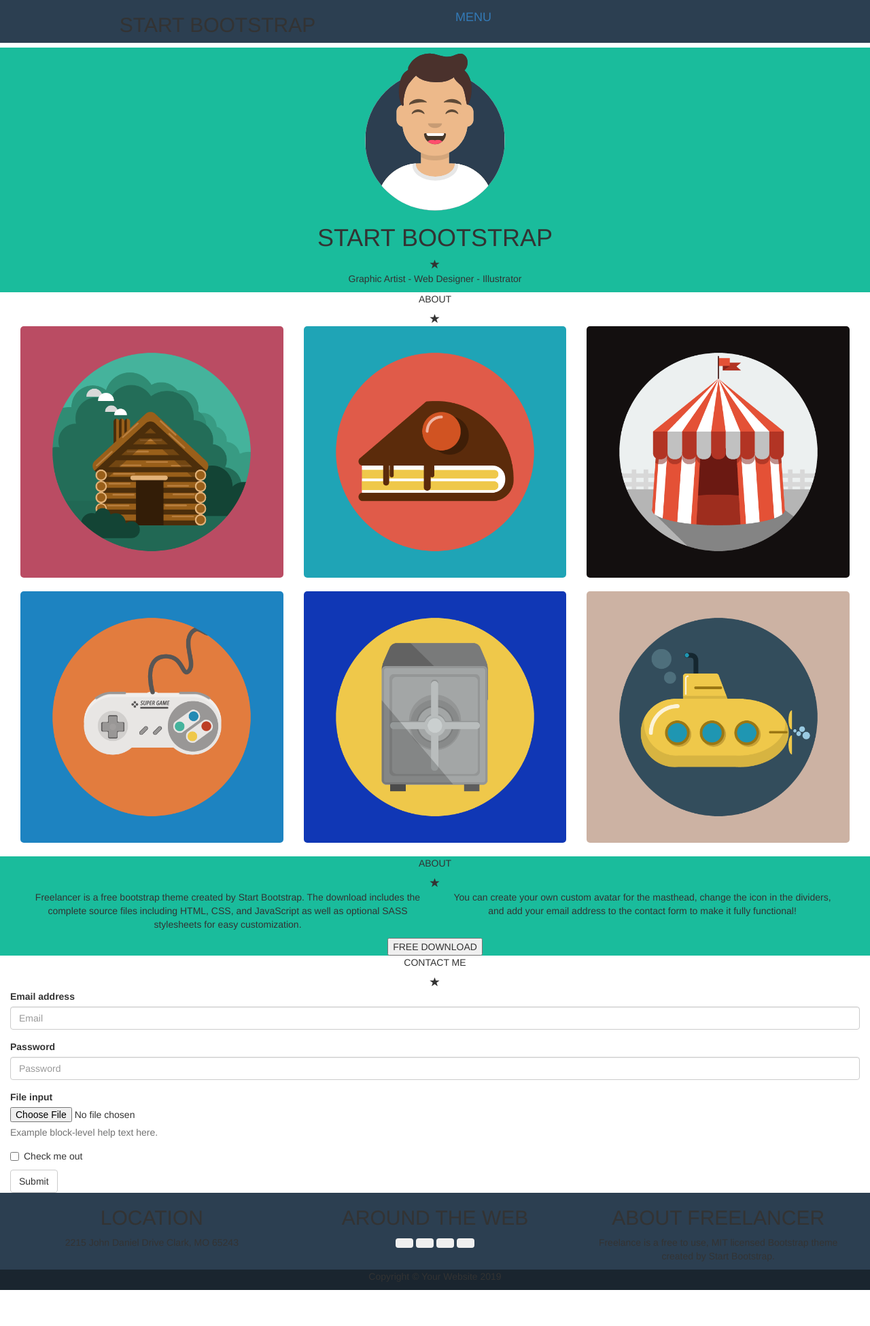
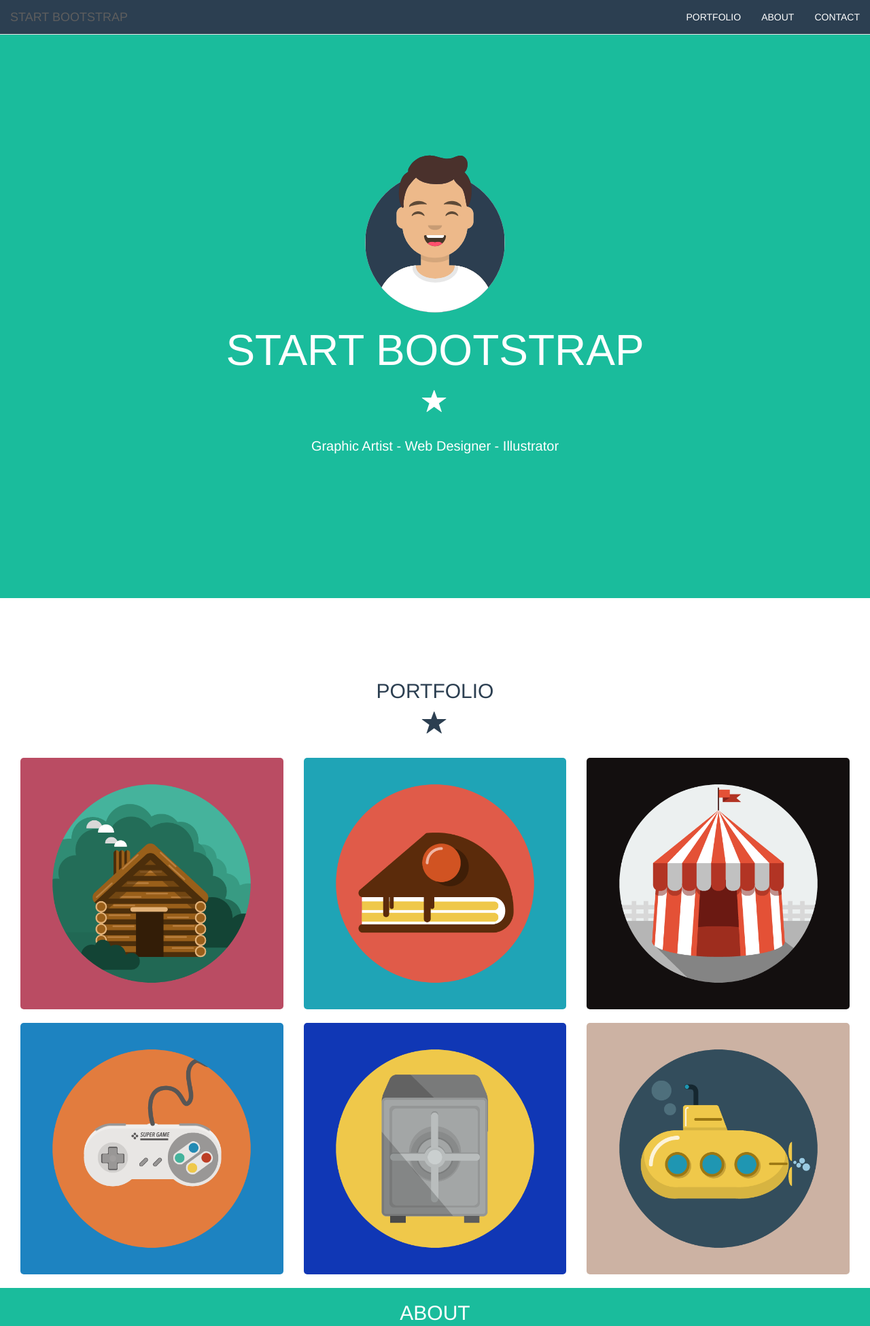
Before and after one commit to lorelulli/html-css-bootstrap-freelancer, a plain HTML site: page index.html in a window 1280 px wide. Shown: the top 1951 px of the page at 68% size. Before the commit the page ends 1898 px from the top, so only its background shows below. Drawn offline with nearby package versions, Linux system fonts and the light colour scheme.

Commit message:
stilizzazione da ultimare

```diff
--- a/css/style.css
+++ b/css/style.css
@@ -1,5 +1,5 @@
 body{
-    padding-top: 70px;
+    padding-top: 50px;
 }
 
 
@@ -10,10 +10,19 @@ body{
 }
 
 
-nav{
+.navbar{
     background-color: #2C3F51;
+
 }
 
+.navbar-default .navbar-nav>li>a ,
+.navbar-default .navbar-brand {
+    color: white;
+
+}
+
+.navbar-default .navbar-toggle .icon-bar {
+    background-color: white;
 }
 
 header .left h2{
@@ -22,8 +31,23 @@ header .left h2{
 
 }
 
+#menunav{
+    display: inline;
+    color: white;
+    float: left;
+}
+
+.hamburger{
+    float: left;
+
+}
+
+.immagineimg{
+    padding-top: 170px;
+}
 
 #img{
+
     height: 240px;
     width: 100%;
     object-fit: contain;
@@ -51,3 +75,90 @@ header .left h2{
 .black{
     background-color: #1A252F;
 }
+
+.green h1, .icon, p{
+    color: white;
+}
+
+.green h1{
+    font-size: 64px;
+}
+
+.green .icon{
+    padding-bottom: 20px;
+    padding-top: 10px;
+    font-size: 36px;
+}
+
+.green p{
+    font-size: 20px;
+    padding-bottom: 200px;
+}
+
+.portfolio{
+    font-size: 36px;
+    color: #2C3F51;
+    margin-bottom: 20px;
+}
+
+.green-2 h2,span,{
+    color: white;
+    font-size: 36px;
+    padding-bottom: 20px;
+}
+
+#stellabianca{
+    color: white;
+}
+
+.green-2 p{
+    font-size: 20px;
+
+}
+
+.green-2 button{
+    padding-bottom: 100px;
+}
+
+.white-2{
+    margin-top: 100px;
+    margin-bottom: 100px;
+}
+
+.white-2 h2,span{
+    font-size: 36px;
+    color: #2C3F51;
+}
+
+#portfolio{
+    color: #2C3F51;
+    padding-top: 100px;
+}
+
+.primascheda{
+    margin-top: 80px;
+    margin-bottom: 50px;
+}
+
+.secondascheda,.terzascheda{
+    margin-bottom: 50px;
+}
+
+.blu2 p,h2{
+    color: white;
+}
+
+.blu-2 h2{
+    font-size: 24px;
+    font-weight: 900;
+}
+
+.blu-2 p{
+    font-size: 20px;
+
+}
+
+footer p{
+    padding: 24px 0;
+    font-size: 12px;
+}
--- a/index.html
+++ b/index.html
@@ -13,29 +13,43 @@
         <header>
             <div class="container-fluid">
 
-                <nav class="navbar-fixed-top" >
 
-                    <div class="left col-xs-6 text-center">
-                        <h2> START BOOTSTRAP </h2>
+
+                    <nav class="navbar-fixed-top navbar navbar-default">
+
+                        <div class="container-fluid">
+                            <!-- Brand and toggle get grouped for better mobile display -->
+                            <div class="navbar-header white">
+                              <button type="button" class="navbar-toggle collapsed" data-toggle="collapse" data-target="#bs-example-navbar-collapse-1" aria-expanded="false">
+                                <span id="menunav"> MENU</span>
+                                <div class="hamburger ">
+                                    <span class="sr-only">Toggle navigation</span>
+                                    <span class="icon-bar"></span>
+                                    <span class="icon-bar"></span>
+                                    <span class="icon-bar"></span>
 
                                 </div>
 
-                    <div class=" right col-xs-6 text-center">
-
-                        <div class="navbar-header">
-                            <button type="button" class="navbar-toggle collapsed" data-toggle="collapse" data-target="#bs-example-navbar-collapse-1" aria-expanded="false">
-                                <span class="sr-only"> menu</span>
-                                <span class="icon-bar"></span>
-                                <span class="icon-bar"></span>
-                                <span class="icon-bar"></span>
                               </button>
-                            <a class="navbar-brand" href="#">MENU</a>
+                              <a class="navbar-brand" href="#">START BOOTSTRAP</a>
                             </div>
 
-                    </div>
+                            <!-- Collect the nav links, forms, and other content for toggling -->
+                            <div class="collapse navbar-collapse" id="bs-example-navbar-collapse-1">
+
+                              <ul class="nav navbar-nav navbar-right">
+                                <li><a class="white" href="#">PORTFOLIO</a></li>
+                                <li><a class="white" href="#">ABOUT</a></li>
+                                <li><a class="white" href="#">CONTACT</a></li>
+
+                              </ul>
+                            </div><!-- /.navbar-collapse -->
+                        </div><!-- /.container-fluid -->
+
+                    </nav>
 
 
-                </nav>
+
             </div>
 
         </header>
@@ -44,7 +58,7 @@
 
             <div class="container-fluid text-center green">
 
-                <div class="ms--immagine col-xs-12">
+                <div class="immagineimg col-xs-12">
 
                     <img class="img-responsive" id="img" src="img/download.svg" alt="">
 
@@ -58,7 +72,7 @@
 
                 <div class="icon col-xs-12">
 
-                    <span class="glyphicon glyphicon-star" aria-hidden="true"></span>
+                    <span id="stellabianca" class="glyphicon glyphicon-star" aria-hidden="true"></span>
 
 
 
@@ -74,13 +88,9 @@
 
             <div class="container-fluid white text-center">
 
-                <div class="col-xs-12">
 
-                    <p>ABOUT</p>
-
-                </div>
-
-                <div class="col-xs-12">
+                <div class="col-xs-12 portfolio">
+                    <h2 id="portfolio"> PORTFOLIO</h2>
 
                     <span class="glyphicon glyphicon-star" aria-hidden="true"></span>
 
@@ -130,7 +140,7 @@
 
                 <div class="col-xs-12">
 
-                    <p> ABOUT</p>
+                    <h2> ABOUT</h2>
 
                 </div>
 
@@ -169,7 +179,7 @@
 
                 <div class="col-xs-12 text-center">
 
-                    <p>CONTACT ME</p>
+                    <h2>CONTACT ME</h2>
 
                 </div>
 
@@ -210,14 +220,14 @@
 
             <div class="container-fluid text-center blu-2">
 
-                <div class="col-xs-12 col-md-4 col-md-4 ">
+                <div class="col-xs-12 col-md-4 col-md-4 primascheda">
 
                     <h2> LOCATION</h2>
                     <p> 2215 John Daniel Drive Clark, MO 65243</p>
 
                 </div>
 
-                <div class="col-xs-12 col-md-4 col-md-4 ">
+                <div class="col-xs-12 col-md-4 col-md-4 secondascheda ">
 
                     <h2> AROUND THE WEB</h2>
                     <button type="button" class="btn btn-fb"><i class="fab fa-facebook-f"></i></button>
@@ -227,7 +237,7 @@
 
                 </div>
 
-                <div class="col-xs-12 col-md-4 col-md-4 ">
+                <div class="col-xs-12 col-md-4 col-md-4 terzascheda ">
 
                     <h2>ABOUT FREELANCER</h2>
                     <p> Freelance is a free to use, MIT licensed Bootstrap theme created by Start Bootstrap.</p>
```
Lines whose indentation alone changed are shown as unchanged.
